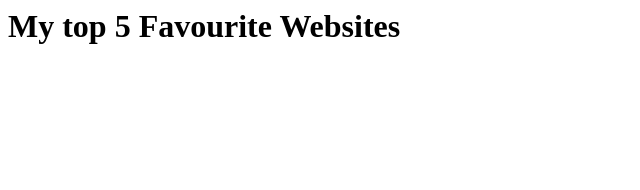
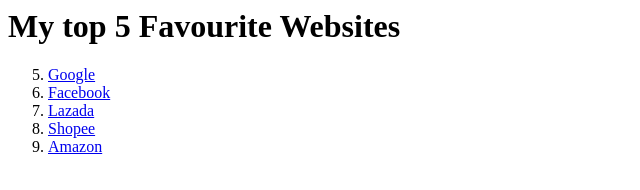
Before and after one commit to synnejim21/The-Complete-2024-Web-Development-Bootcamp, a plain HTML site: page 3.2 Anchor Elements/index.html in a window 1280 px wide. Shown: the whole page, without its empty margins (0-640 px from the left). Drawn offline with Linux system fonts and the light colour scheme.

Commit message:
Finished the 3.2, 3.3, 3.4

```diff
--- a/3.2 Anchor Elements/index.html
+++ b/3.2 Anchor Elements/index.html
@@ -1,2 +1,19 @@
 <h1>My top 5 Favourite Websites</h1>
 <!-- Write your code below -->
+<ol start="5">
+    <li>
+        <a href="https://www.google.com">Google</a>
+    </li>
+    <li>
+        <a href="https://www.facebook.com/">Facebook</a>
+    </li>
+    <li>
+        <a href="https://www.lazada.com.ph/#?">Lazada</a>
+    </li>
+    <li>
+        <a href="https://shopee.ph/?gad_source=1&gclid=Cj0KCQjw6oi4BhD1ARIsAL6pox3BYi6ejN-v0vNKBTlQCVNeVjnwcX_q8_uArqDGkbLRh62M-fB1BjIaArZVEALw_wcB">Shopee</a>
+    </li>
+    <li>
+        <a href="https://www.amazon.com/?&tag=phtxtabkgode-20&ref=pd_sl_73t48p1dlf_e&adgrpid=151590336221&hvpone=&hvptwo=&hvadid=677569135158&hvpos=&hvnetw=g&hvrand=734070419620759252&hvqmt=e&hvdev=c&hvdvcmdl=&hvlocint=&hvlocphy=9061348&hvtargid=kwd-10573980&hydadcr=9911_13618523&language=en_US">Amazon</a>
+    </li>
+</ol>
```
